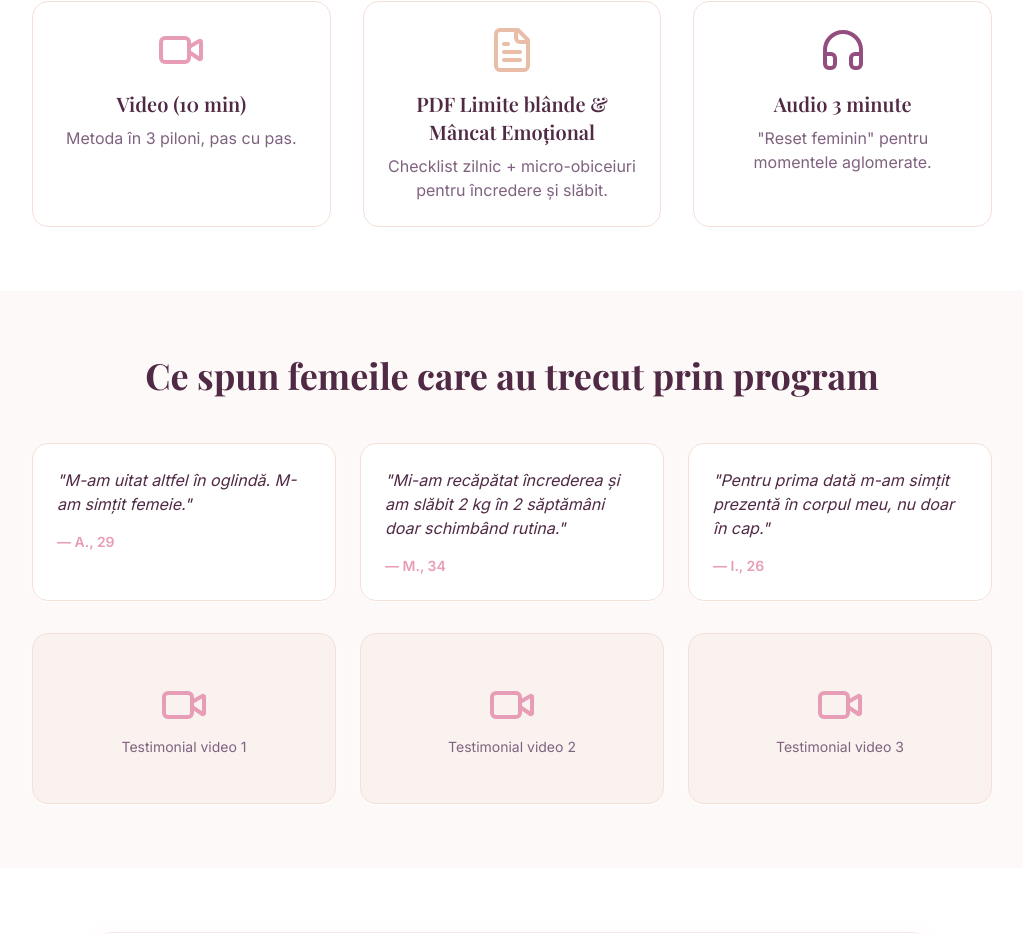
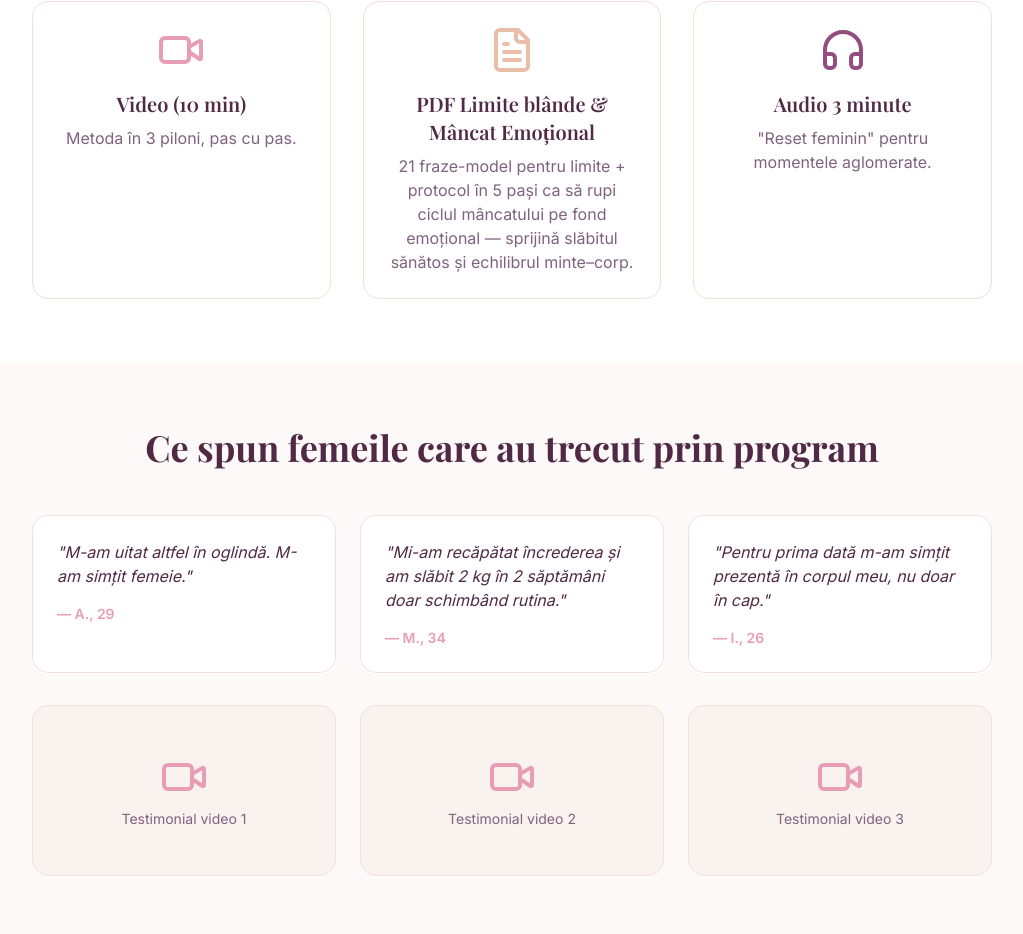
Before and after one commit to Macarieeee/femlab-bloom-boost, a React (Vite) app: page / in a window 1280 px wide. Shown: the part 2375-3309 px from the top of the page, without its empty margins (128-1151 px from the left). Built offline with nearby package versions, Linux system fonts and the light colour scheme; the HTML template or start-up script is replaced by a standard one.

Commit message:
Update PDF description
Update the PDF description in the #instant-rewards section to reflect the new content about boundaries and emotional eating.

```diff
--- a/src/pages/Index.tsx
+++ b/src/pages/Index.tsx
@@ -209,7 +209,7 @@ const Index = () => {
             <Card className="p-6 text-center shadow-card">
               <FileText className="w-12 h-12 mx-auto mb-4 text-secondary" />
               <h3 className="font-serif text-xl font-semibold mb-2">PDF Limite blânde & Mâncat Emoțional</h3>
-              <p className="text-muted-foreground">Checklist zilnic + micro-obiceiuri pentru încredere și slăbit.</p>
+              <p className="text-muted-foreground">21 fraze-model pentru limite + protocol în 5 pași ca să rupi ciclul mâncatului pe fond emoțional — sprijină slăbitul sănătos și echilibrul minte–corp.</p>
             </Card>
             <Card className="p-6 text-center shadow-card">
               <Headphones className="w-12 h-12 mx-auto mb-4 text-accent" />
```
